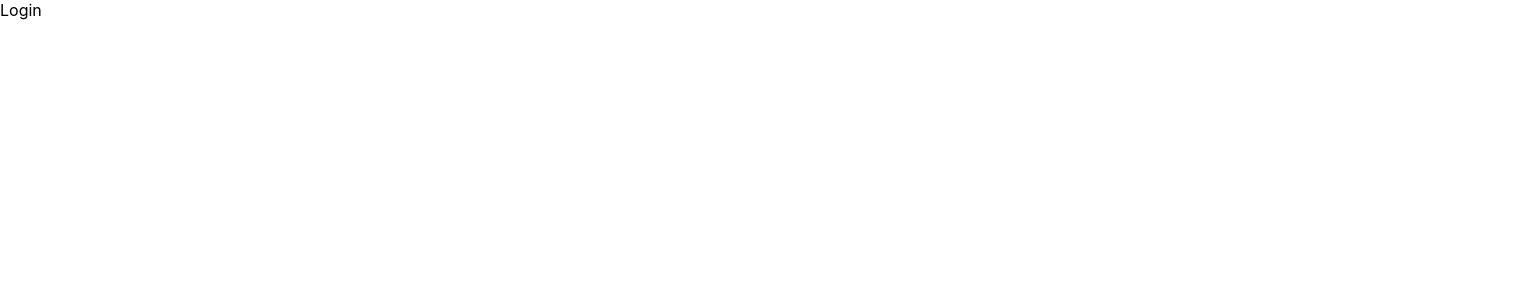
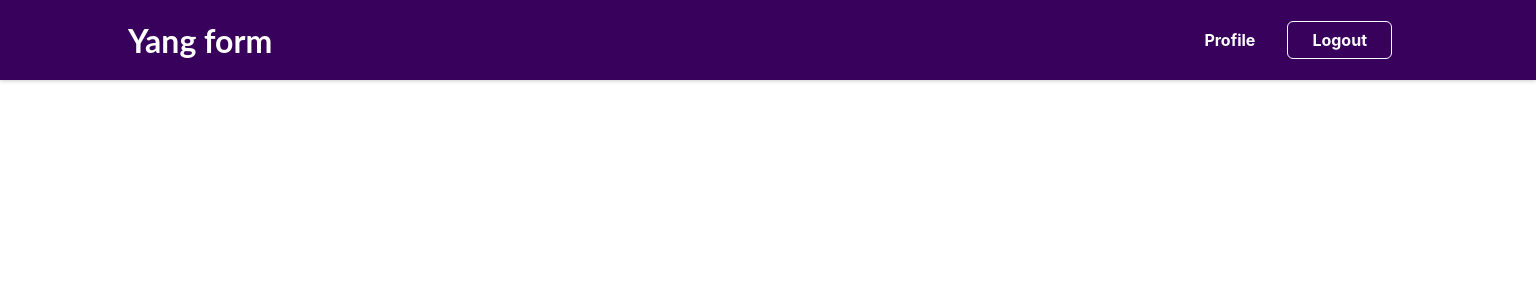
Before and after one commit to Palpendiculals-DBMS/Frontend, a React (Create React App) app: page /login in a window 1280 px wide. Shown: the top 300 px of the page, 1536 px wide, since content can reach past the window. Built offline with nearby package versions, Linux system fonts and the light colour scheme.

Commit message:
Dummy pages and dummy nav bar

```diff
--- a/src/App.js
+++ b/src/App.js
@@ -1,18 +1,37 @@
 import { BrowserRouter, Route, Redirect, Switch } from "react-router-dom";
+import Layout from "./components/Layout.js/Layout";
 
-import Login from "./pages/Login";
+import Auth from "./pages/Auth";
+import Dashboard from "./pages/Dashboard";
+import FormDisplay from "./pages/FormDisplay";
+import FormEdit from "./pages/FormEdit";
+import FormResponses from "./pages/FormResponses";
 
 function App() {
   return (
     <BrowserRouter>
+      <Layout>
         <Switch>
           <Route path="/" exact>
             <Redirect to="/login" />
           </Route>
-        <Route path="/login">
-          <Login />
+          <Route path="/auth">
+            <Auth />
+          </Route>
+          <Route path="/home">
+            <Dashboard />
+          </Route>
+          <Route path="/responses">
+            <FormResponses />
+          </Route>
+          <Route path="/form">
+            <FormDisplay />
+          </Route>
+          <Route path="/edit">
+            <FormEdit />
           </Route>
         </Switch>
+      </Layout>
     </BrowserRouter>
   );
 }
--- /dev/null
+++ b/src/components/Layout.js/Layout.js
@@ -0,0 +1,13 @@
+import React from "react";
+import MainNavigation from "./MainNavigator";
+
+const Layout = (props) => {
+  return (
+    <>
+      <MainNavigation />
+      <main>{props.children}</main>
+    </>
+  );
+};
+
+export default Layout;
--- /dev/null
+++ b/src/components/Layout.js/MainNavigation.module.css
@@ -0,0 +1,55 @@
+.header {
+  width: 100%;
+  height: 5rem;
+  background-color: #38015c;
+  box-shadow: 0 1px 4px rgba(0, 0, 0, 0.2);
+  display: flex;
+  justify-content: space-between;
+  align-items: center;
+  padding: 0 10%;
+}
+
+.logo {
+  font-family: 'Lato', sans-serif;
+  font-size: 2rem;
+  color: white;
+  margin: 0;
+}
+
+.header ul {
+  list-style: none;
+  margin: 0;
+  padding: 0;
+  display: flex;
+  align-items: baseline;
+}
+
+.header li {
+  margin: 0 1rem;
+}
+
+.header a {
+  text-decoration: none;
+  color: white;
+  font-weight: bold;
+}
+
+.header button {
+  font: inherit;
+  background-color: transparent;
+  border: 1px solid white;
+  color: white;
+  font-weight: bold;
+  padding: 0.5rem 1.5rem;
+  border-radius: 6px;
+  cursor: pointer;
+}
+
+.header a:hover {
+  color: #c291e2;
+}
+
+.header button:hover {
+  background-color: #c291e2;
+  color: #38015c;
+}
--- /dev/null
+++ b/src/components/Layout.js/MainNavigator.js
@@ -0,0 +1,36 @@
+import { Link } from "react-router-dom";
+
+import classes from "./MainNavigation.module.css";
+
+const MainNavigation = () => {
+  const isLoggedIn = true;
+
+  return (
+    <header className={classes.header}>
+      <Link to="/">
+        <div className={classes.logo}>Yang form</div>
+      </Link>
+      <nav>
+        <ul>
+          {!isLoggedIn && (
+            <li>
+              <Link to="/auth">Login</Link>
+            </li>
+          )}
+          {isLoggedIn && (
+            <li>
+              <Link to="/home">Profile</Link>
+            </li>
+          )}
+          {isLoggedIn && (
+            <li>
+              <button>Logout</button>
+            </li>
+          )}
+        </ul>
+      </nav>
+    </header>
+  );
+};
+
+export default MainNavigation;
--- a/src/index.css
+++ b/src/index.css
@@ -1,13 +1,12 @@
+:root {
+  --primary: #fc0707;
+}
+
 body {
   margin: 0;
-  font-family: -apple-system, BlinkMacSystemFont, 'Segoe UI', 'Roboto', 'Oxygen',
-    'Ubuntu', 'Cantarell', 'Fira Sans', 'Droid Sans', 'Helvetica Neue',
+  font-family: -apple-system, BlinkMacSystemFont, "Segoe UI", "Roboto", "Oxygen",
+    "Ubuntu", "Cantarell", "Fira Sans", "Droid Sans", "Helvetica Neue",
     sans-serif;
   -webkit-font-smoothing: antialiased;
   -moz-osx-font-smoothing: grayscale;
 }
-
-code {
-  font-family: source-code-pro, Menlo, Monaco, Consolas, 'Courier New',
-    monospace;
-}
--- /dev/null
+++ b/src/pages/Auth.js
@@ -0,0 +1,7 @@
+import React from "react";
+
+const Auth = () => {
+  return <div>Login/ Register</div>;
+};
+
+export default Auth;
--- /dev/null
+++ b/src/pages/Dashboard.js
@@ -0,0 +1,7 @@
+import React from "react";
+
+const Dashboard = () => {
+  return <div>Dashboard</div>;
+};
+
+export default Dashboard;
--- /dev/null
+++ b/src/pages/FormDisplay.js
@@ -0,0 +1,7 @@
+import React from "react";
+
+const FormDisplay = () => {
+  return <div>FormDisplay</div>;
+};
+
+export default FormDisplay;
--- /dev/null
+++ b/src/pages/FormEdit.js
@@ -0,0 +1,7 @@
+import React from "react";
+
+const FormEdit = () => {
+  return <div>FormEdit</div>;
+};
+
+export default FormEdit;
--- /dev/null
+++ b/src/pages/FormResponses.js
@@ -0,0 +1,7 @@
+import React from "react";
+
+const FormResponses = () => {
+  return <div>FormResponses</div>;
+};
+
+export default FormResponses;
--- a/src/pages/Login.js
+++ /dev/null
@@ -1,7 +0,0 @@
-import React from "react";
-
-const Login = () => {
-  return <div>Login</div>;
-};
-
-export default Login;
```
Lines whose indentation alone changed are shown as unchanged.
